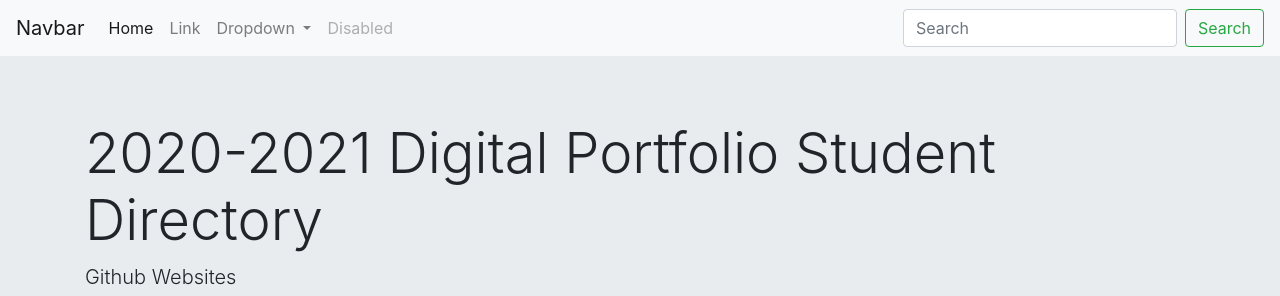
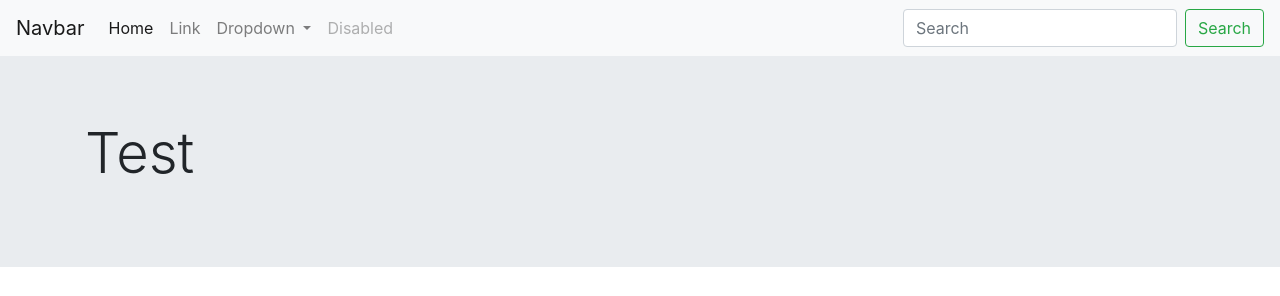
Before and after one commit to bgadaleta/newstudentportfolios, a website: page index.html in a window 1280 px wide. Shown: the top 296 px of the page. Drawn offline with nearby package versions, Linux system fonts and the light colour scheme.

Commit message:
changed jumbotron

```diff
--- a/index.html
+++ b/index.html
@@ -87,9 +87,7 @@
     </nav>
     <div class="jumbotron jumbotron-fluid">
       <div class="container">
-        <h1 class="display-4">2020-2021 Digital Portfolio Student Directory</h1>
-        <p class="lead">
-          Github Websites
+        <h1 class="display-4">Test
         </p>
       </div>
     </div>
```
